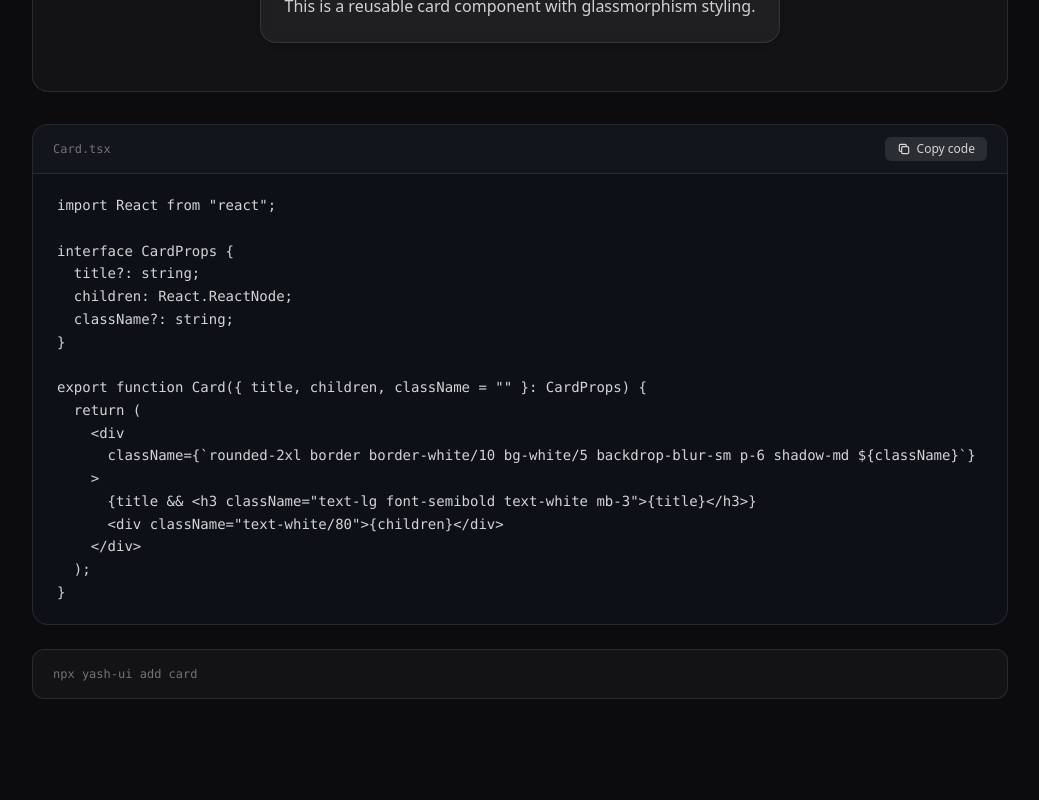
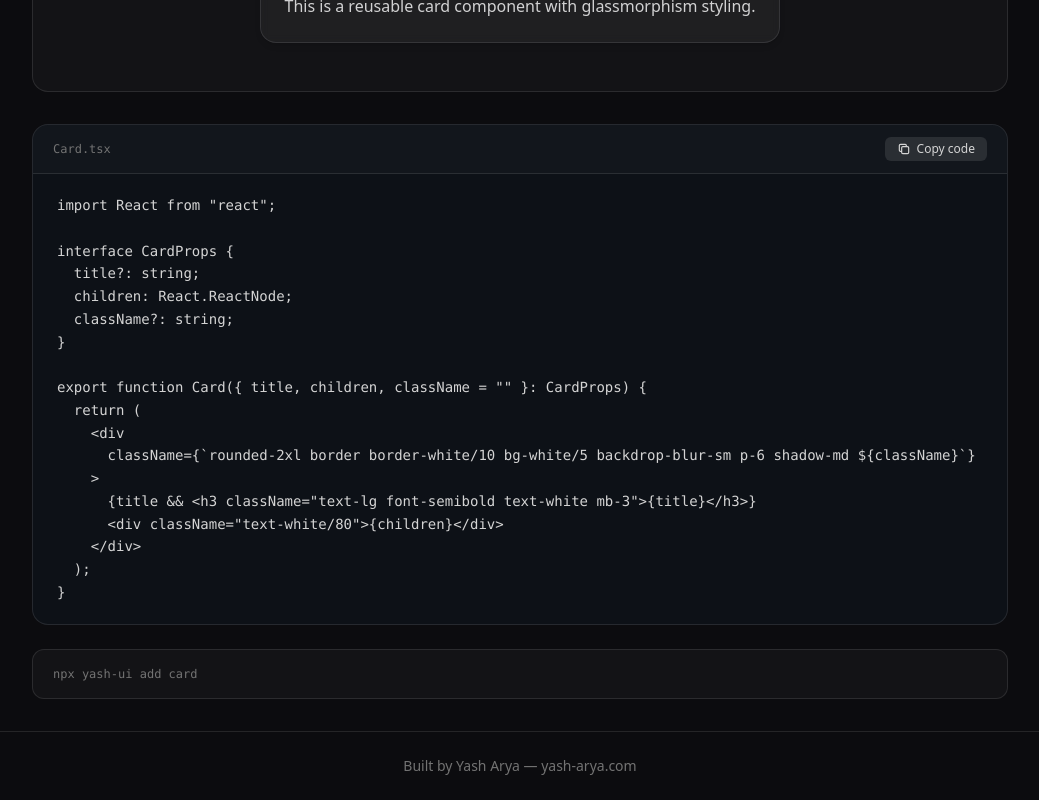
Before and after one commit to yasharyas/yash-ui-system, a Next.js app in the folder apps/gallery/: page /component/card in a window 1280 px wide. Shown: the part 359-1159 px from the top of the page, without its empty margins (120-1159 px from the left). Before the commit the page ends 1090 px from the top, so only its background shows below. Built offline with nearby package versions, Linux system fonts and the light colour scheme.

Commit message:
feat(gallery): add favicon and portfolio link in footer

```diff
--- a/apps/gallery/src/app/layout.tsx
+++ b/apps/gallery/src/app/layout.tsx
@@ -9,8 +9,20 @@
 export default function RootLayout({ children }: { children: React.ReactNode }) {
   return (
     <html lang="en">
-      <body className="antialiased bg-[#0c0c0f] text-white min-h-screen">
-        {children}
+      <body className="antialiased bg-[#0c0c0f] text-white min-h-screen flex flex-col">
+        <div className="flex-1">{children}</div>
+        <footer className="border-t border-white/10">
+          <div className="max-w-7xl mx-auto px-6 py-6 flex items-center justify-center">
+            <a
+              href="https://yash-arya.com"
+              target="_blank"
+              rel="noopener noreferrer"
+              className="text-sm text-neutral-500 hover:text-white transition-colors"
+            >
+              Built by Yash Arya — yash-arya.com
+            </a>
+          </div>
+        </footer>
       </body>
     </html>
   );
```
Also changed, not shown: apps/gallery/src/app/icon.svg (added).
